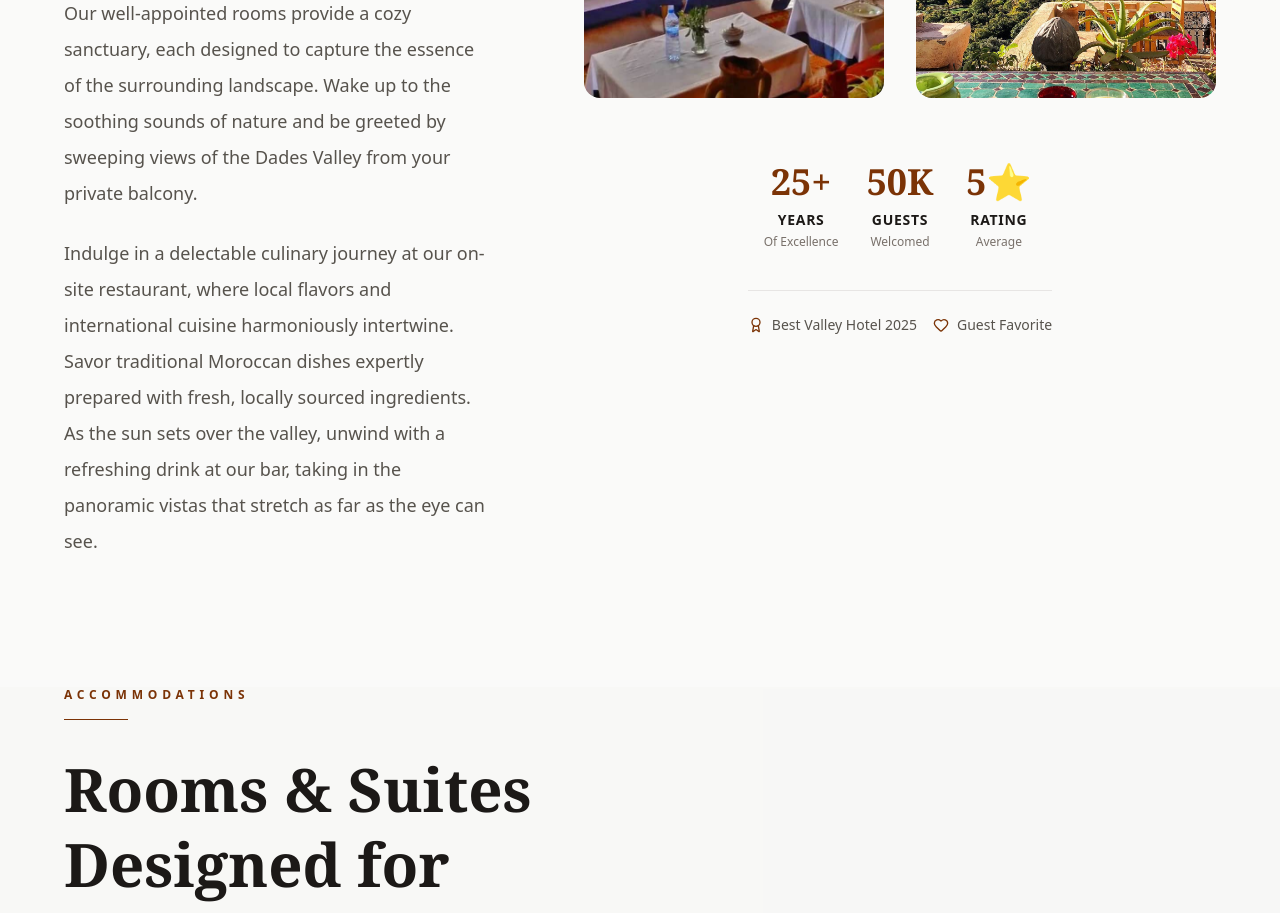
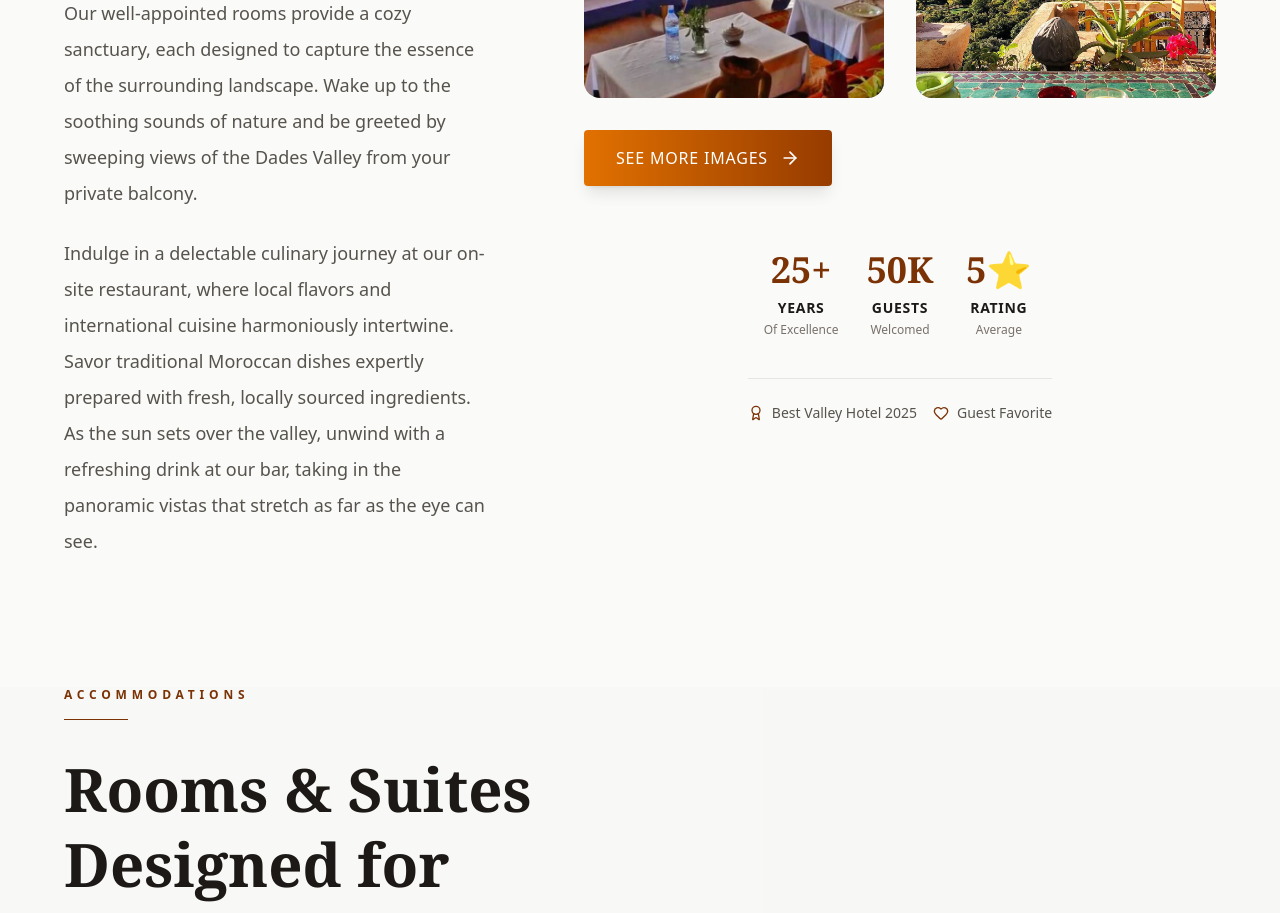
Before and after one commit to oPahae/PanoramaDades, a Next.js app: page / in a window 1280 px wide. Shown: the part 1900-2813 px from the top of the page. Built offline with nearby package versions, Linux system fonts and the light colour scheme; no server answers; the database is empty.

Commit message:
Update index.jsx

```diff
--- a/src/pages/index.jsx
+++ b/src/pages/index.jsx
@@ -219,6 +219,15 @@ export default function HotelHome() {
                   </div>
                 </div>
               </div>
+
+              {/* To Gallery */}
+              <Link
+                href="/gallery"
+                className="inline-flex items-center space-x-3 px-8 py-4 bg-gradient-to-r from-amber-600 to-amber-800 text-white rounded font-medium tracking-wider uppercase shadow-lg hover:shadow-xl transform hover:-translate-y-0.5 transition-all group"
+              >
+                <span>See more images</span>
+                <ArrowRight className="w-5 h-5 group-hover:translate-x-2 transition-transform" />
+              </Link>
 
               {/* Stats & Awards*/}
               <div className='flex flex-col justify-center items-center w-full gap-2'>
```
